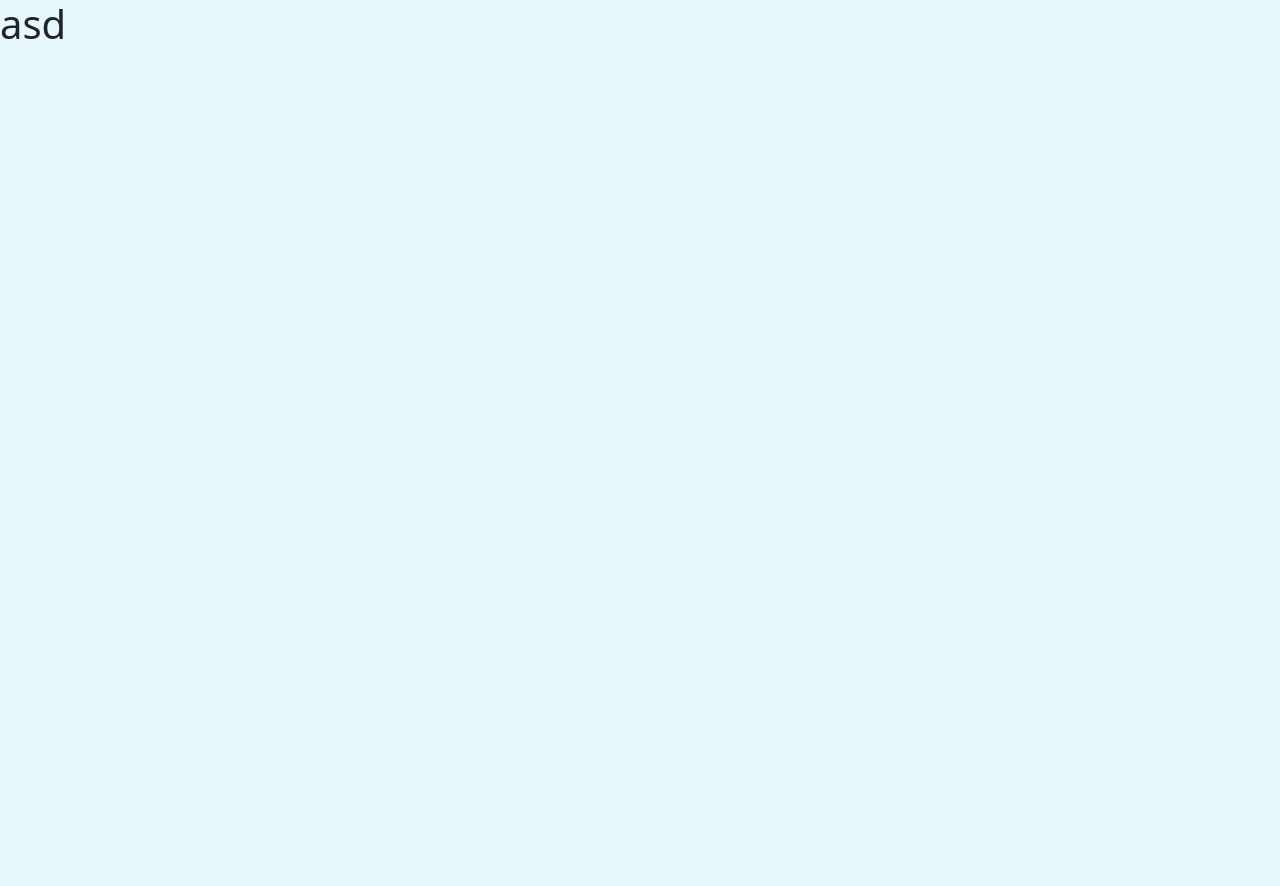
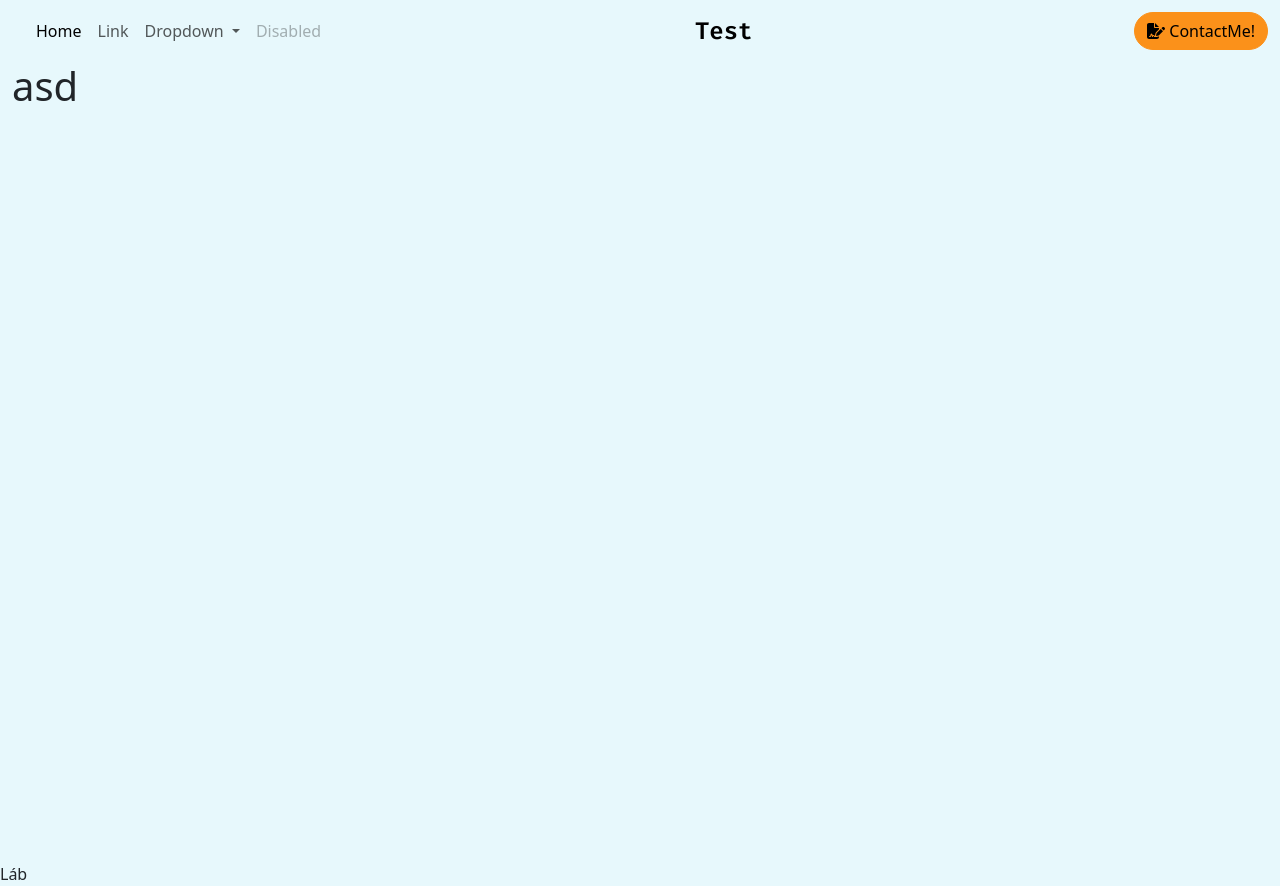
Before and after one commit to csiszaralex/MyPageFrontend, a Vue app: page / in a window 1280 px wide. Before the commit the page ends 800 px from the top, so only its background shows below. Built offline with nearby package versions, Linux system fonts and the light colour scheme.

Commit message:
:sparkles: Adds Header with mock action buttons

```diff
--- a/src/App.vue
+++ b/src/App.vue
@@ -1,11 +1,49 @@
 <script setup lang="ts">
 import { RouterView } from 'vue-router';
+import TheHeader from './components/layout/TheHeader.vue';
 </script>
 
 <template>
-  <div>
-    <RouterView />
+  <div id="fo" class="d-flex flex-column justify-content-between">
+    <TheHeader />
+    <div class="container-fluid">
+      <RouterView />
+    </div>
+    <div class="footer">Láb</div>
   </div>
 </template>
 
-<style></style>
+<style lang="scss">
+.route-enter-from {
+  opacity: 0;
+  transform: translateY(-30px);
+}
+
+.route-leave-to {
+  opacity: 0;
+  transform: translateY(30px);
+}
+
+.route-enter-active {
+  transition: all 0.3s ease-out;
+}
+
+.route-leave-active {
+  transition: all 0.3s ease-in;
+}
+
+.route-enter-to,
+.route-leave-from {
+  opacity: 1;
+  transform: translateY(0);
+}
+
+.container-fluid {
+  padding: 0;
+  margin: 0;
+}
+
+#fo {
+  min-height: 100vh;
+}
+</style>
--- a/src/assets/styles/main.scss
+++ b/src/assets/styles/main.scss
@@ -1,4 +1,5 @@
 @import '~bootstrap/scss/functions';
+@import url('https://fonts.googleapis.com/css2?family=Fira+Code:wght@300;400;500;600;700&display=swap');
 
 //: Custom variables
 $primary: shift-color(#fb8500, -10%);
@@ -22,7 +23,8 @@ $theme-colors: map-merge($theme-colors, $custom-colors);
 }
 
 //: Own styles
-h1 {
+.fira {
+  font-family: 'Fira Code', monospace;
   // color: shift-color($own, 50%);
   // color: color-contrast(#fff);
 }
--- /dev/null
+++ b/src/components/layout/TheHeader.vue
@@ -0,0 +1,82 @@
+<script lang="ts" setup>
+import BaseButton from '@/components/UI/BaseButton.vue';
+</script>
+
+<template>
+  <nav class="navbar navbar-expand-md">
+    <div class="container-fluid">
+      <div class="navbar-toggler order-2">
+        <FaIcon
+          :icon="['far', 'compass']"
+          id="hover"
+          class="toggler-icon"
+          data-bs-toggle="collapse"
+          data-bs-target="#navbar"
+        />
+        <FaIcon
+          :icon="['fas', 'compass']"
+          id="normal"
+          class="toggler-icon"
+          data-bs-toggle="collapse"
+          data-bs-target="#navbar"
+        />
+      </div>
+      <div class="collapse navbar-collapse ms-3 order-md-1 order-4" id="navbar">
+        <ul class="navbar-nav mb-2 mb-lg-0">
+          <li class="nav-item">
+            <a class="nav-link active" href="#">Home</a>
+          </li>
+          <li class="nav-item">
+            <a class="nav-link" href="#">Link</a>
+          </li>
+          <li class="nav-item dropdown">
+            <a class="nav-link dropdown-toggle" href="#" role="button" data-bs-toggle="dropdown">
+              Dropdown
+            </a>
+            <ul class="dropdown-menu">
+              <li><a class="dropdown-item" href="#">Action</a></li>
+              <li><a class="dropdown-item" href="#">Another action</a></li>
+              <li><hr class="dropdown-divider" /></li>
+              <li><a class="dropdown-item" href="#">Something else here</a></li>
+            </ul>
+          </li>
+          <li class="nav-item">
+            <a class="nav-link disabled">Disabled</a>
+          </li>
+        </ul>
+      </div>
+
+      <div class="fira fs-4 fw-semibold navbar-brand order-2">Test</div>
+      <div class="order-3">
+        <base-button type="primary" :icon="['fas', 'file-signature']">ContactMe!</base-button>
+      </div>
+    </div>
+  </nav>
+</template>
+
+<style lang="scss" scoped>
+.navbar-collapse {
+  flex-grow: 0;
+}
+.navbar-toggler {
+  border: none;
+  background-color: transparent;
+  cursor: pointer;
+  &:hover #hover {
+    display: block;
+  }
+  &:hover #normal {
+    display: none;
+  }
+}
+.toggler-icon {
+  font-size: 1.5rem;
+  &:active,
+  &:hover {
+    color: var(--bs-bg-color);
+  }
+}
+#hover {
+  display: none;
+}
+</style>
--- a/src/config/fontawesome.config.ts
+++ b/src/config/fontawesome.config.ts
@@ -1,4 +1,10 @@
 import { library } from '@fortawesome/fontawesome-svg-core';
-import { faCoffee, faUserSecret } from '@fortawesome/free-solid-svg-icons';
+import { faCompass as farCompass } from '@fortawesome/free-regular-svg-icons';
+import {
+  faCoffee,
+  faCompass as fasCompass,
+  faFileSignature,
+  faUserSecret,
+} from '@fortawesome/free-solid-svg-icons';
 
-library.add(faUserSecret, faCoffee);
+library.add(faUserSecret, faCoffee, fasCompass, faFileSignature, farCompass);
```
